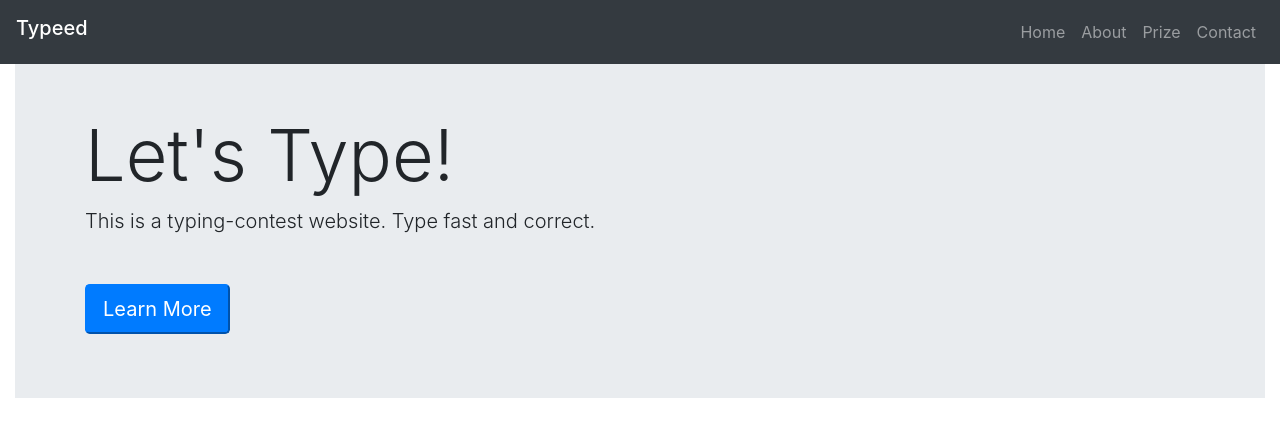
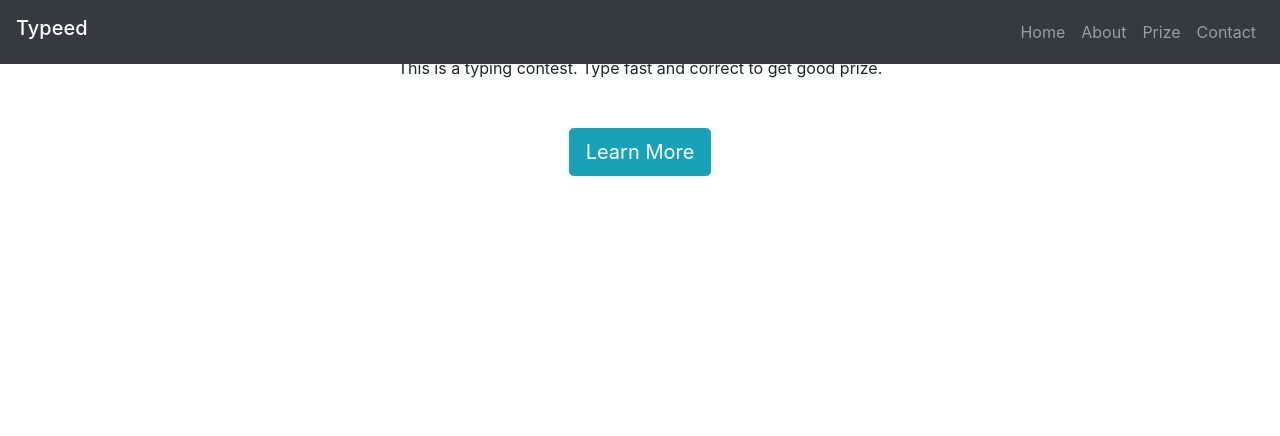
Before and after one commit to Chun-Lin/Bootstrap-CSS-with-React, a React app: page / in a window 1280 px wide. Shown: the top 436 px of the page. Built offline with nearby package versions, Linux system fonts and the light colour scheme.

Commit message:
feat: complete the hero image with custom layout and bootstrap css properites

```diff
--- a/src/components/Hero.css
+++ b/src/components/Hero.css
@@ -1,14 +1,34 @@
-.bg-image{
+.hero-image{
+  position: relative;
+  width: 100%;
+  height: 100vh;
   background: url('https://images.unsplash.com/photo-1521020814872-f1ead927ef95?ixlib=rb-0.3.5&s=9ebb1ff86cdfaa213b1ab82c157006f0&auto=format&fit=crop&w=2500&q=80');
   background-repeat: no-repeat;
   background-position: center;
   background-size: cover;
   opacity: 0.8;
+
 }
 
-.hero{
+.hero-text{
+  position: absolute;
+  top: 50%;
+  left: 50%;
+  transform: translate(-50%, -50%);
   color: #fff;
-  text-align: center;
   text-transform: uppercase;
   text-shadow: 0px 0px 10px rgba(0,0,0,.75);
 }
+
+.hero-text > .h1 {
+  font-size: 100px;
+}
+
+.hero-text > p {
+  font-size: 24px;
+
+}
+
+.btn.btn-info{
+  border-radius: 0;
+}
--- a/src/components/Hero.js
+++ b/src/components/Hero.js
@@ -4,13 +4,13 @@ import './Hero.css'
 
 const Hero = () => {
   return (
-    <div className="jumbotron jumbotron-fluid bg-image">
-      <div className="container mt-5 hero">
-        <h1 className="display-3 ">Let's Type!</h1>
-        <p className="lead mb-5">
-          This is a typing-contest website. Type fast and correct.
+    <div className="hero-image">
+      <div className="hero-text text-center">
+        <div className="h1">Let's Type</div>
+        <p className="caption mb-5">
+          This is a typing contest. Type fast and correct to get good prize.
         </p>
-        <button className="btn-lg btn-primary">Learn More</button>
+        <button className="btn btn-lg btn-info">Learn More</button>
       </div>
     </div>
   )
```
